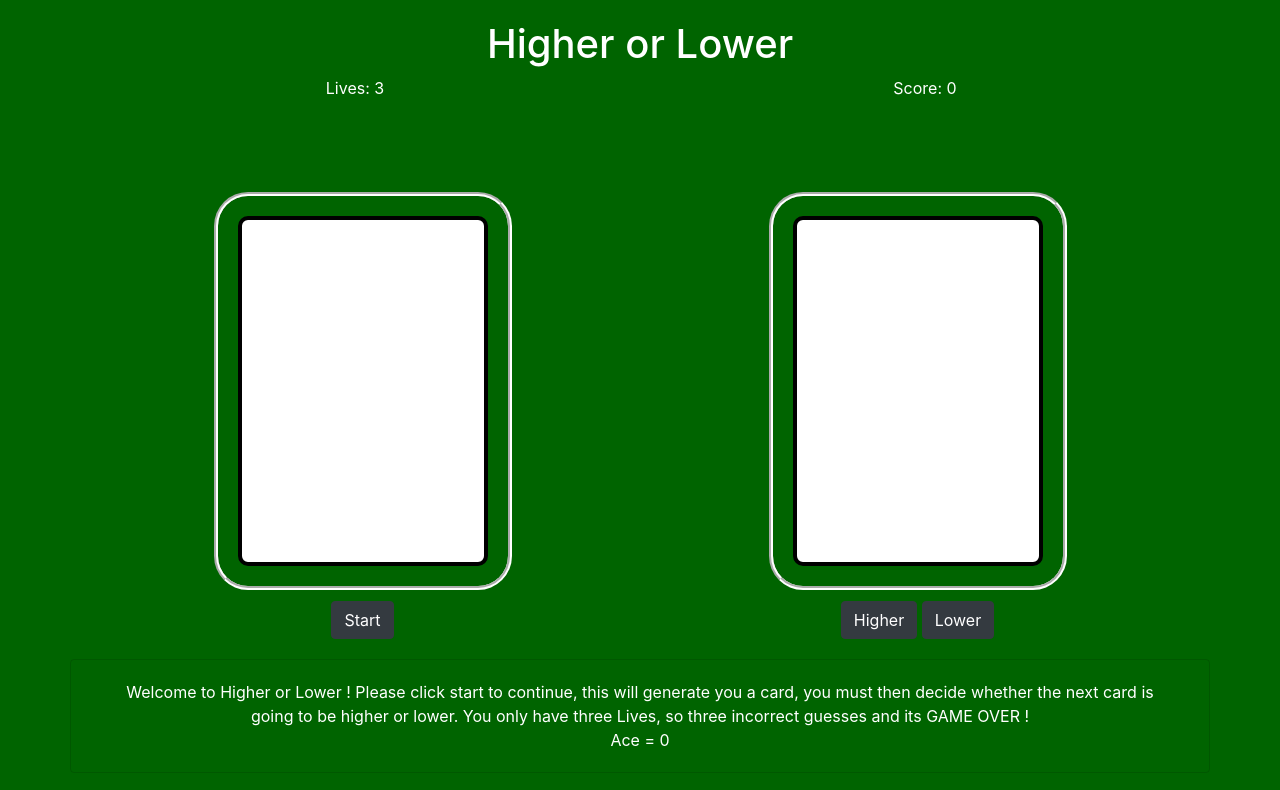
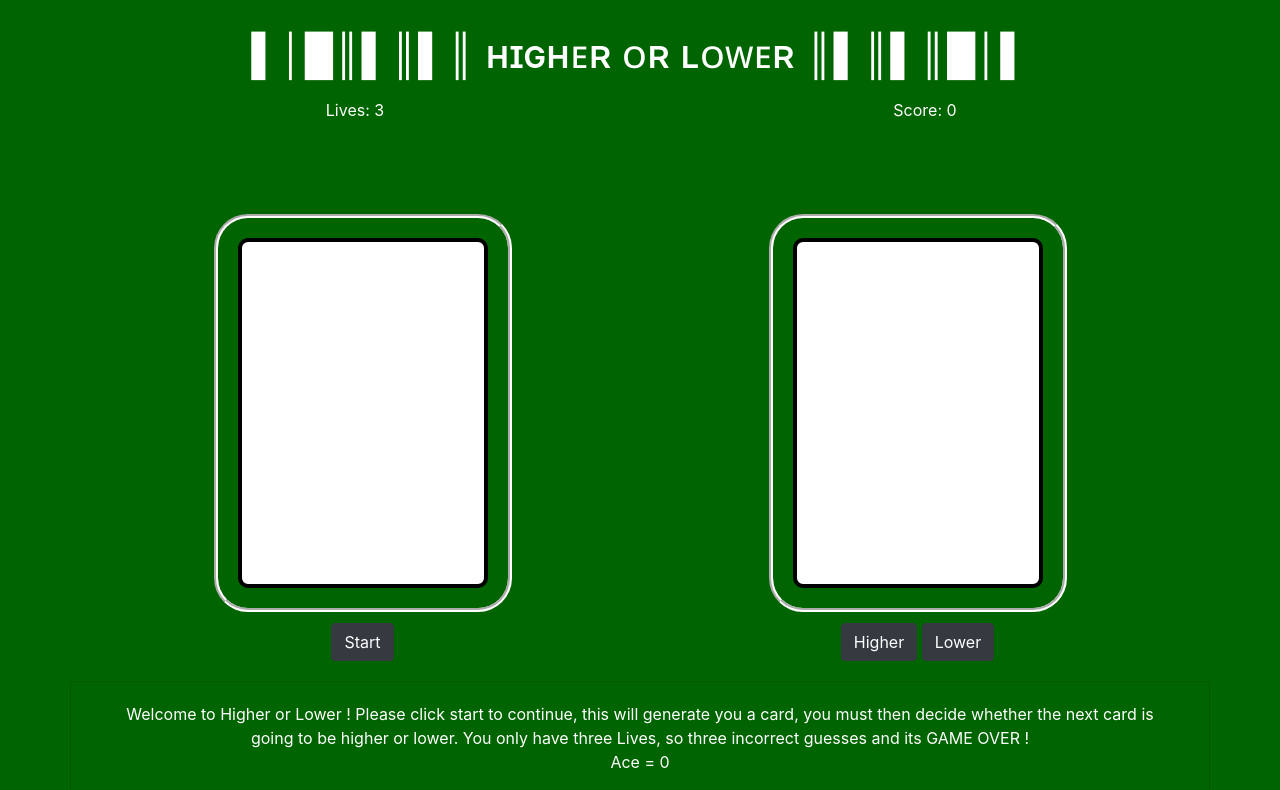
Before and after one commit to arunkal1/Higher-Or-Lower, a plain HTML site: page index.html in a window 1280 px wide. Shown: the top 790 px of the page. Drawn offline with nearby package versions, Linux system fonts and the light colour scheme.

Commit message:
<H1> changes

```diff
--- a/css/style.css
+++ b/css/style.css
@@ -2,6 +2,11 @@ body{
   text-align: center;
   background-color: #006400;
   color: white;
+}
+
+.header {
+  margin-top: 10px;
+  margin-bottom: 20px;
 }
 
 .card {
--- a/index.html
+++ b/index.html
@@ -14,7 +14,7 @@
 
 
   <div class="container">
-    <h1>Higher or Lower</h1>
+    <h1 class="header">▌│█║▌║▌║ ʜɪɢʜᴇʀ ᴏʀ ʟᴏᴡᴇʀ ║▌║▌║█│▌</h1>
   </div>
 
   <div class="container">
```
